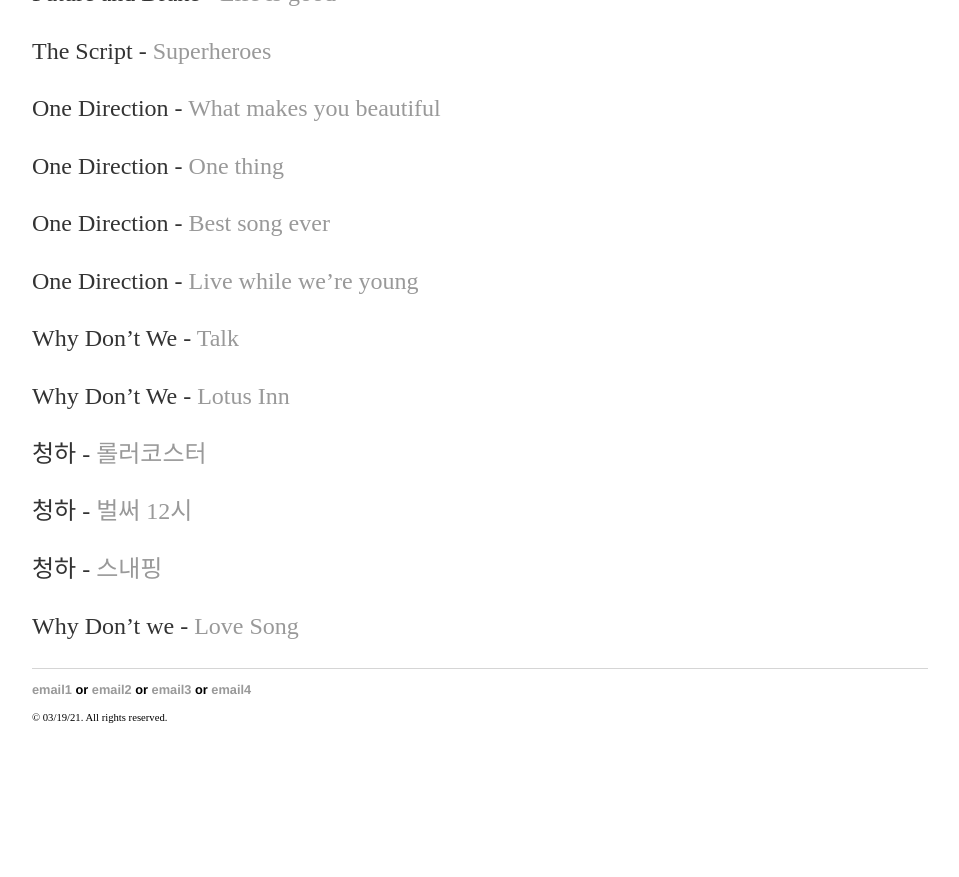
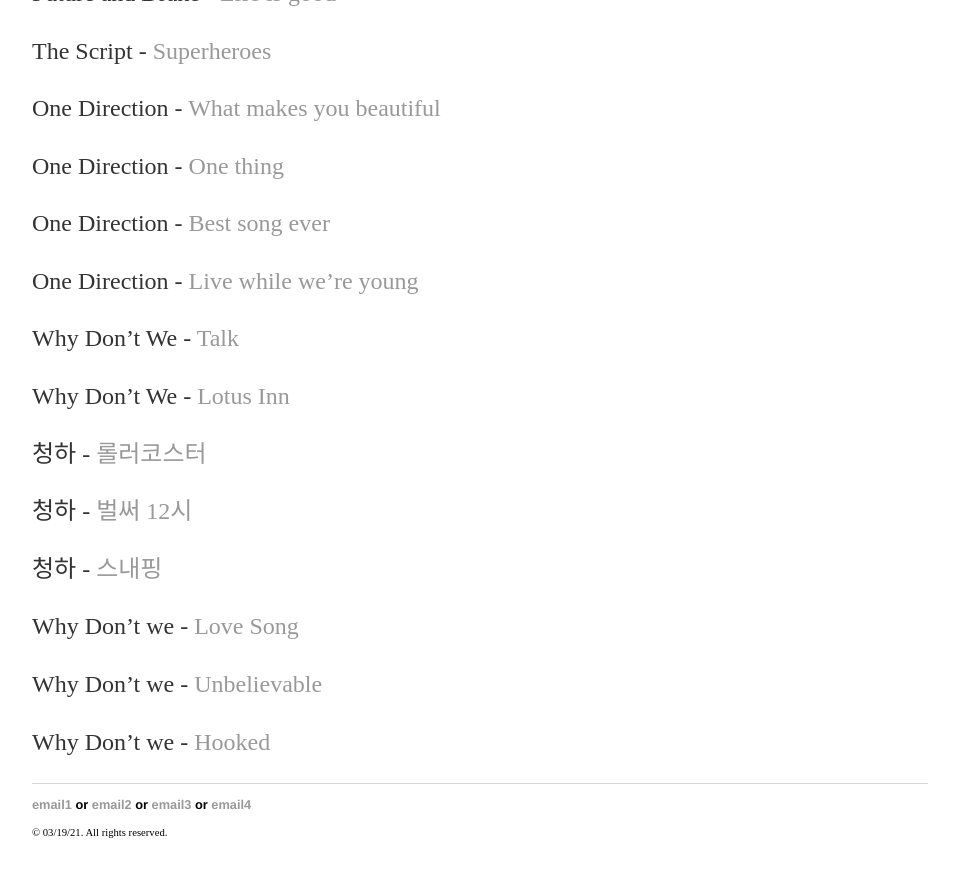
Before and after one commit to yjkweon24/yjkweon24.github.io, a Jekyll site: the page built from _posts/2018-10-23-songs-that-i-love.md, in a window 1280 px wide and 900 px high, scrolled down 10864 px. Shown: the top 877 px of the window, without its empty margins (160-1119 px from the left). Built offline with Jekyll 4.4.1, drawn with Linux system fonts in a browser that asks for light colours; before the commit the page ends 11649 px from its top, so only the background shows below that.

Commit message:
Update 2018-10-23-songs-that-i-love.md

```diff
--- a/_posts/2018-10-23-songs-that-i-love.md
+++ b/_posts/2018-10-23-songs-that-i-love.md
@@ -389,3 +389,7 @@
 청하 - [스내핑](https://www.youtube.com/watch?v=EhCwIsRNoe8&ab_channel=%EC%88%A0%EC%82%AC%EB%AF%B8%EB%94%94%EC%96%B4)
 
 Why Don't we - [Love Song](https://www.youtube.com/watch?v=nvLHE3pwILQ&ab_channel=WhyDon%27tWe)
+
+Why Don't we - [Unbelievable](https://www.youtube.com/watch?v=e-qY_UEOWD4&ab_channel=WhyDon%27tWe)
+
+Why Don't we - [Hooked](https://www.youtube.com/watch?v=c-SqoSNk3vI&list=RDhCbahb-Dwtc&index=5&ab_channel=WhyDon%27tWe-Topic)
```
